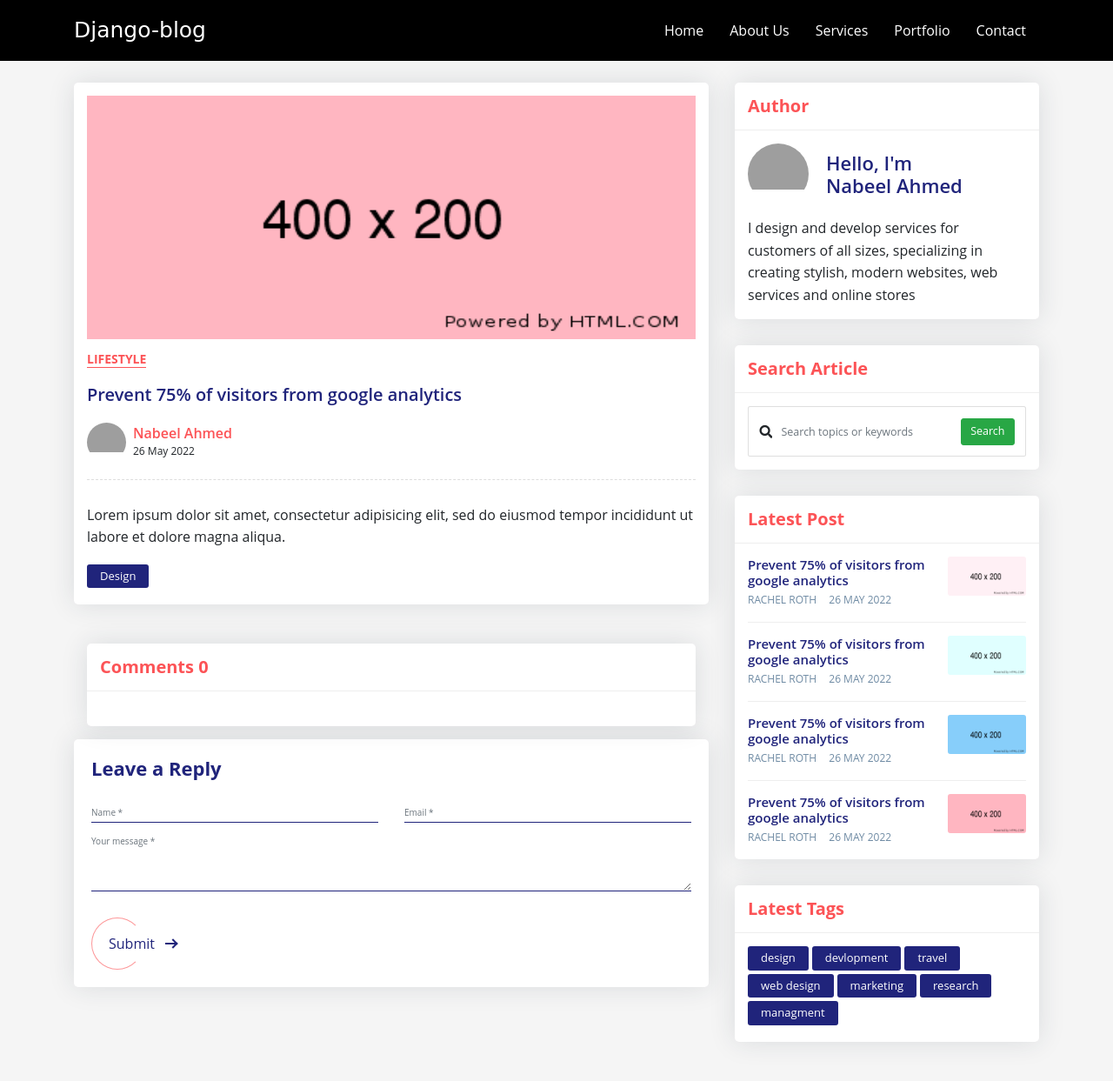
After one commit to nabeelahmdd/django_blog, a Django app: a page that uses templates/blog/detail.html in a window 1280 px wide. The commit adds this page. Shown: the whole page at 87% size. Run offline with Django 4.2, Linux system fonts and the light colour scheme; data comes from the database, SQL or seed files in the repository; both versions use the stored data as it was after the commit; some libraries are stand-ins or nearby versions; grey boxes are pictures that could not be loaded.

Commit message:
added article detail

```diff
--- /dev/null
+++ b/blog/forms.py
@@ -0,0 +1,10 @@
+from django import forms
+from blog.models import Comment
+from django.forms import ModelForm
+
+class CommentForm(ModelForm):
+    class Meta:
+        model = Comment
+        fields = [
+            'name', 'email', 'body'
+        ]
--- a/blog/models.py
+++ b/blog/models.py
@@ -1,6 +1,5 @@
 from django.db import models
 from tinymce.models import HTMLField
-
 # Create your models here.
 
 class Category(models.Model):
@@ -18,6 +17,7 @@ class Category(models.Model):
 class Article(models.Model):
 
     title = models.CharField(max_length=100)
+    slug = models.SlugField(unique=True, null=True, blank=True)
     image = models.ImageField(
     	null=True, upload_to='article_images'
     )
@@ -50,7 +50,7 @@ class Article(models.Model):
 class Comment(models.Model):
     article = models.ForeignKey(
     	Article,on_delete=models.CASCADE,
-        related_name='comments'
+        related_name='comments', null=True, blank=True
     )
     name = models.CharField(max_length=80)
     email = models.EmailField()
--- a/blog/urls.py
+++ b/blog/urls.py
@@ -5,4 +5,5 @@ from blog.views import  *
 
 urlpatterns = [
     path('', ArticleList.as_view(), name='blog-list'),
+    path('blog/<str:slug>/', ArticleDetail.as_view(), name='article-detail'),
 ]
--- a/blog/views.py
+++ b/blog/views.py
@@ -1,6 +1,12 @@
+from django.shortcuts import render, get_object_or_404
 from django.views import generic
-from blog.models import Article, Category
+from blog.models import (
+    Article, Category, Comment
+)
 from django.db.models import Q
+from blog.forms import CommentForm
+from django.contrib.messages.views import SuccessMessageMixin
+from django.urls import reverse
 # Create your views here.
 
 class ArticleList(generic.ListView):
@@ -31,3 +37,41 @@ class ArticleList(generic.ListView):
             "search": self.request.GET.get('search', None),
         })
         return context
+
+
+class ArticleDetail(
+    SuccessMessageMixin,
+    generic.FormView):
+    template_name = 'blog/detail.html'
+    form_class = CommentForm
+    success_message = "Comment Has been Created!"
+    def get_object(self):
+        return get_object_or_404(Article, slug=self.kwargs["slug"])
+
+
+    def get_success_url(self, **kwargs):
+        return reverse(
+            'article-detail', kwargs={'slug': self.get_object().slug}
+        )
+
+    def form_valid(self, form):
+        forms = form.save(commit=False)
+        forms.article = self.get_object()
+        forms.save()
+        return super(ArticleDetail, self).form_valid(form)
+
+
+    def get_context_data(self, **kwargs):
+        context = super(ArticleDetail, self).get_context_data(**kwargs)
+        context.update({
+            "object": self.get_object(),
+            "categories": Category.objects.all(),
+            "comment_count": Comment.objects.filter(
+                article__slug=self.kwargs["slug"]
+            ).count(),
+            "comment": Comment.objects.filter(
+                article__slug=self.kwargs["slug"]
+            ),
+            "recent_article": Article.objects.all().order_by('-cr_date')[0:4],
+        })
+        return context
--- a/static/css/style.css
+++ b/static/css/style.css
@@ -1,6 +1,5 @@
 
 .blog-listing {
-
     padding-top: 80px;
     padding-bottom: 30px;
 }
@@ -169,7 +168,7 @@
 }
 
 .blog-single {
-  padding-top: 30px;
+  padding-top: 80px;
   padding-bottom: 30px;
 }
 
@@ -273,6 +272,137 @@ img {
     vertical-align: middle;
     border-style: none;
 }
+
+/* Contact Us
+---------------------*/
+.contact-name {
+  margin-bottom: 30px;
+}
+.contact-name h5 {
+  font-size: 22px;
+  color: #20247b;
+  margin-bottom: 5px;
+  font-weight: 600;
+}
+.contact-name p {
+  font-size: 18px;
+  margin: 0;
+}
+
+.social-share a {
+  width: 40px;
+  height: 40px;
+  line-height: 40px;
+  border-radius: 50%;
+  color: #ffffff;
+  text-align: center;
+  margin-right: 10px;
+}
+.social-share .dribbble {
+  box-shadow: 0 8px 30px -4px rgba(234, 76, 137, 0.5);
+  background-color: #ea4c89;
+}
+.social-share .behance {
+  box-shadow: 0 8px 30px -4px rgba(0, 103, 255, 0.5);
+  background-color: #0067ff;
+}
+.social-share .linkedin {
+  box-shadow: 0 8px 30px -4px rgba(1, 119, 172, 0.5);
+  background-color: #0177ac;
+}
+
+.contact-form .form-control {
+  border: none;
+  border-bottom: 1px solid #20247b;
+  background: transparent;
+  border-radius: 0;
+  padding-left: 0;
+  box-shadow: none !important;
+}
+.contact-form .form-control:focus {
+  border-bottom: 1px solid #fc5356;
+}
+.contact-form .form-control.invalid {
+  border-bottom: 1px solid #ff0000;
+}
+.contact-form .send {
+  margin-top: 20px;
+}
+@media (max-width: 767px) {
+  .contact-form .send {
+    margin-bottom: 20px;
+  }
+}
+
+.section-title h2 {
+    font-weight: 700;
+    color: #20247b;
+    font-size: 45px;
+    margin: 0 0 15px;
+    border-left: 5px solid #fc5356;
+    padding-left: 15px;
+}
+.section-title {
+    padding-bottom: 45px;
+}
+.contact-form .send {
+    margin-top: 20px;
+}
+.px-btn {
+    padding: 0 50px 0 20px;
+    line-height: 60px;
+    position: relative;
+    display: inline-block;
+    color: #20247b;
+    background: none;
+    border: none;
+}
+.px-btn:before {
+    content: "";
+    position: absolute;
+    top: 0;
+    left: 0;
+    display: block;
+    border-radius: 30px;
+    background: transparent;
+    border: 1px solid rgba(252, 83, 86, 0.6);
+    border-right: 1px solid transparent;
+    -moz-transition: ease all 0.35s;
+    -o-transition: ease all 0.35s;
+    -webkit-transition: ease all 0.35s;
+    transition: ease all 0.35s;
+    width: 60px;
+    height: 60px;
+}
+.px-btn .arrow {
+    width: 13px;
+    height: 2px;
+    background: currentColor;
+    display: inline-block;
+    position: absolute;
+    top: 0;
+    bottom: 0;
+    margin: auto;
+    right: 25px;
+}
+.px-btn .arrow:after {
+    width: 8px;
+    height: 8px;
+    border-right: 2px solid currentColor;
+    border-top: 2px solid currentColor;
+    content: "";
+    position: absolute;
+    top: -3px;
+    right: 0;
+    display: inline-block;
+    -moz-transform: rotate(45deg);
+    -o-transform: rotate(45deg);
+    -ms-transform: rotate(45deg);
+    -webkit-transform: rotate(45deg);
+    transform: rotate(45deg);
+}
+
+
 
 
 /*Header css here*/
--- /dev/null
+++ b/templates/blog/detail.html
@@ -0,0 +1,124 @@
+{% extends 'base.html' %}
+{% block content %}
+{% load static %}
+{% load widget_tweaks %}
+<div class="blog-single gray-bg">
+    {% if messages %}
+        {% for message in messages %}
+            <div class="alert alert-{{ message.tags }} alert-dismissible fade show" role="alert">
+              {{ message }}
+              <button type="button" class="close" data-dismiss="alert" aria-label="Close">
+                <span aria-hidden="true">&times;</span>
+              </button>
+            </div>
+        {% endfor %}
+    {% endif %}
+    <div class="container">
+        <div class="row align-items-start">
+            <div class="col-lg-8 m-15px-tb">
+                <article class="article">
+                    <div class="article-img">
+                        <img src="{{object.image.url}}" title="{{object.title}}" alt="{{object.title}}" style="width:100%; height: 280px;">
+                    </div>
+                    <div class="article-title">
+                        <h6><a href="#">Lifestyle</a></h6>
+                        <h2>{{object.title}}</h2>
+                        <div class="media">
+                            <div class="avatar">
+                                <img src="https://bootdey.com/img/Content/avatar/avatar1.png" title="" alt="">
+                            </div>
+                            <div class="media-body">
+                                <label>Nabeel Ahmed</label>
+                                <span>{{object.cr_date|date:'d M Y'}}</span>
+                            </div>
+                        </div>
+                    </div>
+                    <div class="article-content">
+                        <p>{{object.body|safe}}</p>
+                    </div>
+                    <div class="nav tag-cloud">
+                        {% for i in object.secondary_categories.all %}
+                        <a href="../../?category={{i.name}}">Design</a>
+                        {% endfor %}
+                    </div>
+                </article>
+
+                <div class="col-sm-12 m-15px-tb blog-aside">
+                    <div class="widget widget-author">
+                        <div class="widget-title">
+                            <h3>Comments {{comment_count}}</h3>
+                        </div>
+                        <div class="widget-body">
+                            <ul class="comment-reply list-unstyled">
+                        {% for i in comment %}
+
+                        <li class="row clearfix">
+                            <div class="icon-box col-md-2 col-4"><img class="img-fluid img-thumbnail" src="https://bootdey.com/img/Content/avatar/avatar7.png" alt="Awesome Image"></div>
+                            <div class="text-box col-md-10 col-8 p-l-0 p-r0">
+                                <h5 class="m-b-0">{{i.name}}</h5>
+                                <p>{{i.body}} </p>
+                                <ul class="list-inline">
+                                    <li><a href="javascript:void(0);">{{i.cr_date|date:"D, d M, Y"}}</a></li>
+                                    <!-- <li><a href="javascript:void(0);">Reply</a></li> -->
+                                </ul>
+                            </div>
+                        </li>
+                        {% endfor %}
+                    </ul>
+                        </div>
+                    </div>
+                </div>
+
+                <div class="contact-form article-comment">
+                    <h4>Leave a Reply</h4>
+                    {% if form.errors %}
+                        {% for field in form %}
+                        {% for error in field.errors %}
+                          <div class="alert alert-danger">
+                              <strong>{{ error|escape }}</strong>
+                          </div>
+                        {% endfor %}
+                    {% endfor %}
+                      {% for error in form.non_field_errors %}
+                        <div class="alert alert-danger">
+                          <strong>{{ error|escape }}</strong>
+                        </div>
+                      {% endfor %}
+                    {% endif %}
+                    <form id="contact-form" method="POST">
+                        {% csrf_token %}
+                        <div class="row">
+                            <div class="col-md-6">
+                                <div class="form-group">
+
+                                {% render_field form.name id="name" placeholder="Name *" class="form-control" type="text" %}
+
+                                </div>
+                            </div>
+                            <div class="col-md-6">
+                                <div class="form-group">
+                                    {% render_field form.email id="email" placeholder="Email *" class="form-control" type="email" %}
+
+                                </div>
+                            </div>
+                            <div class="col-md-12">
+                                <div class="form-group">
+                                    {% render_field form.body id="message" placeholder="Your message *" rows="4" class="form-control" %}
+
+                                </div>
+                            </div>
+                            <div class="col-md-12">
+                                <div class="send">
+                                    <button class="px-btn theme"><span>Submit</span> <i class="arrow"></i></button>
+                                </div>
+                            </div>
+                        </div>
+                    </form>
+                </div>
+            </div>
+            {% include 'blog/sidebar.html' %}
+        </div>
+    </div>
+</div>
+
+{% endblock %}
--- a/templates/blog/list.html
+++ b/templates/blog/list.html
@@ -16,15 +16,15 @@
 	                                        <span>{{i.cr_date|date:'d'}}</span>
 	                                        <label>{{i.cr_date|date:'M'}}</label>
 	                                    </div>
-	                                    <a href="#">
+	                                    <a href="{% url 'article-detail' i.slug %}">
 	                                        <img src="{{i.image.url}}" title="" alt="" style="width:100%; height: 180px;">
 	                                    </a>
 	                                </div>
 	                                <div class="blog-info">
-	                                    <h5><a href="#" >{{i.title}}</a></h5>
+	                                    <h5><a href="{% url 'article-detail' i.slug %}" >{{i.title}}</a></h5>
 	                                    <p>{{i.body|safe|slice:'0:80'}}</p>
 	                                    <div class="btn-bar">
-	                                        <a href="#" class="px-btn-arrow">
+	                                        <a href="{% url 'article-detail' i.slug %}" class="px-btn-arrow">
 	                                            <span>Read More</span>
 	                                            <i class="arrow"></i>
 	                                        </a>
--- a/templates/blog/sidebar.html
+++ b/templates/blog/sidebar.html
@@ -31,7 +31,7 @@
                     </div>
                     <!--end of col-->
                     <div class="col">
-                                        <input name="search" class="form-control form-control-lg form-control-borderless" type="search" placeholder="Search topics or keywords" value="{{ search }}">
+                        <input name="search" class="form-control form-control-lg form-control-borderless" type="search" placeholder="Search topics or keywords" value="{% if search %}{{ search }}{% endif %}">
                     </div>
                     <!--end of col-->
                     <div class="col-auto">
@@ -54,19 +54,19 @@
             <div class="latest-post-aside media">
                 <div class="lpa-left media-body">
                     <div class="lpa-title">
-                        <h5><a href="#">{{i.title}}</a></h5>
+                        <h5><a href="{% url 'article-detail' i.slug %}">{{i.title}}</a></h5>
                     </div>
                     <div class="lpa-meta">
-                        <a class="name" href="#">
+                        <a class="name" href="{% url 'article-detail' i.slug %}">
                             Rachel Roth
                         </a>
-                        <a class="date" href="#">
+                        <a class="date" href="{% url 'article-detail' i.slug %}">
                             {{i.cr_date|date:'d'}} {{i.cr_date|date:'M'}} {{i.cr_date|date:'Y'}}
                         </a>
                     </div>
                 </div>
                 <div class="lpa-right">
-                    <a href="#">
+                    <a href="{% url 'article-detail' i.slug %}">
                         <img src="{{i.image.url}}" title="" alt="">
                     </a>
                 </div>
```
Also changed, not shown: blog/migrations/0002_alter_comment_article.py (added), blog/migrations/0003_article_slug.py (added), db.sqlite3. Lines whose indentation alone changed are shown as unchanged.
